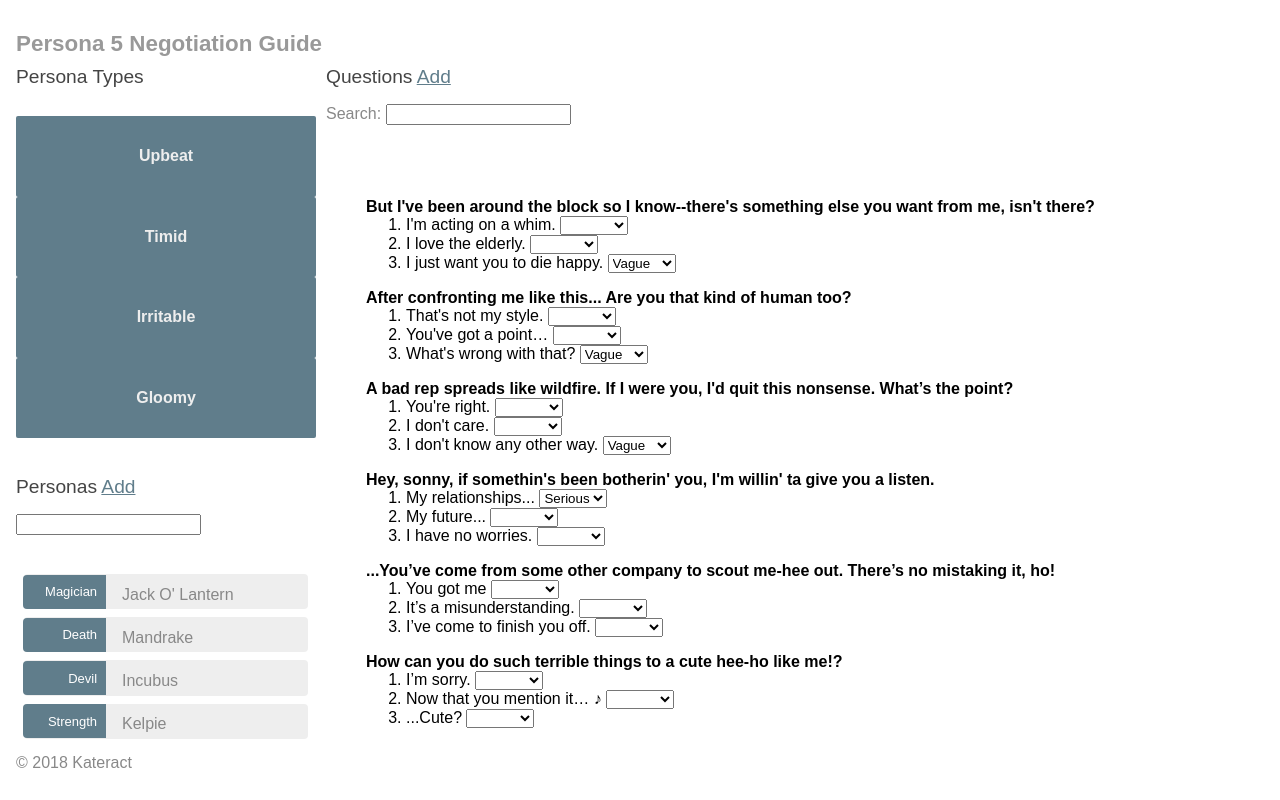
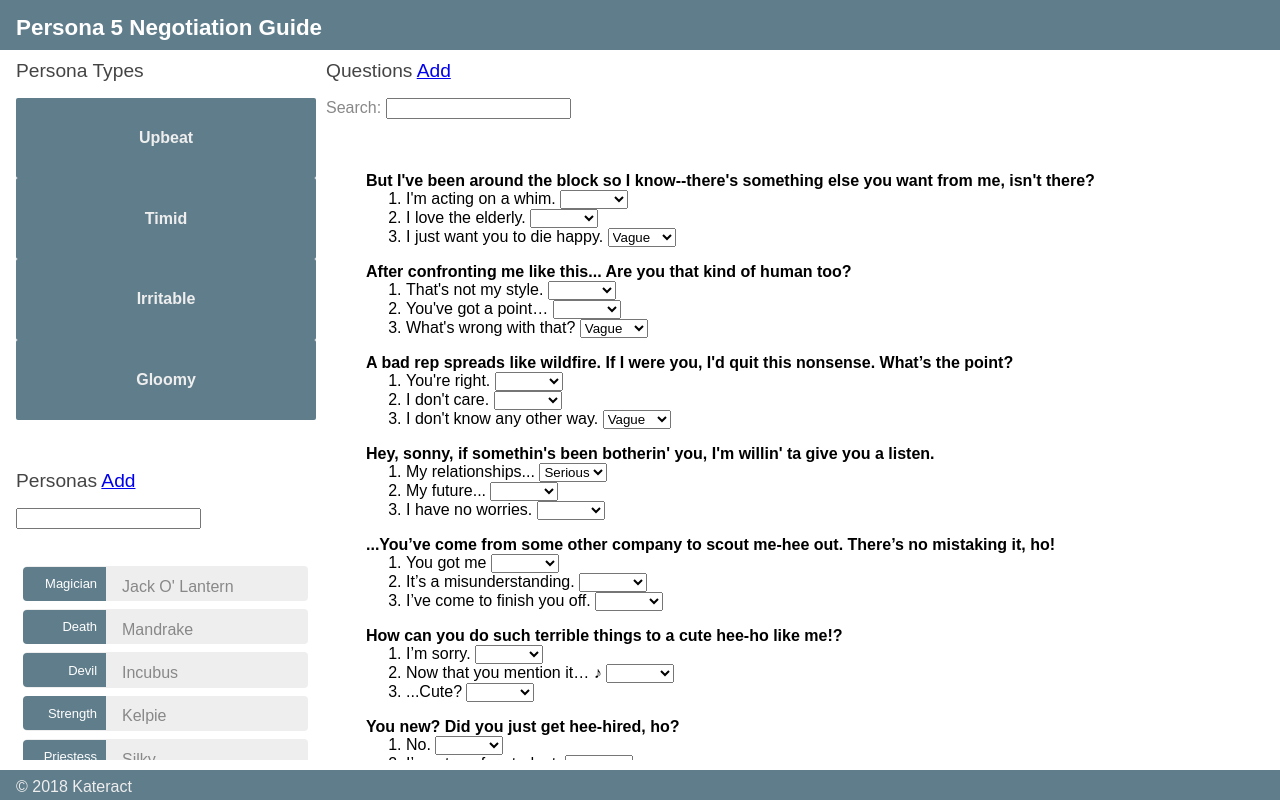
Before and after one commit to kateract/persona5negotiation, an Angular app: page /questions in a window 1280 px wide. Built offline with nearby package versions, Linux system fonts and the light colour scheme.

Commit message:
more formatting

```diff
--- a/src/app/app.component.css
+++ b/src/app/app.component.css
@@ -1,7 +1,7 @@
 /* AppComponent's private CSS styles */
 h1 {
   font-size: 1.4em;
-  color: #999;
+  color: white;
   margin-bottom: 0;
 }
 h2 {
@@ -28,52 +28,56 @@
   color: #039be5;
 }
 
-
 .container {
   display: grid;
-  grid-template-columns: 300px 1fr;
-  grid-template-rows: 40px 40px 40px 300px 80px 1fr 30px;
+  grid-template-areas:
+  "header header"
+  "types-content questions-content"
+  "personas-content questions-content"
+  "footer footer";
+  grid-template-columns: calc(1em + 300px) 1fr;
+  grid-template-rows: 50px 400px 1fr 30px;
   grid-gap: 10px;
-  height: calc(100vh - 2em);
+  height: calc(100vh);
 }
-.title {
-  grid-column-start: 1;
-  grid-column-end: 3;
+
+header {
+  grid-area: header;
+  background-color: #607d8b;
+  padding-left: 1em;
 }
-.types-title {
-  grid-column: 1;
-  grid-row: 2;
+types-content {
+  padding-left: 1em;
+  grid-area: types-content;
 }
-.types-content {
-  grid-column: 1;
-  grid-row-start: 3;
-  grid-row-end: 5;
-}
-.personas-title {
-  grid-column: 1;
-  grid-row: 5;
-}
-.personas-content{
-  grid-column: 1;
-  grid-row: 6;
+personas-content{
+  padding-left: 1em;
+  grid-area: personas-content;
   overflow: auto;
 }
-.questions-title {
-  grid-column: 2;
-  grid-row-start: 2;
-  grid-row-end: 4;
+questions-content {
+  grid-area: questions-content;
+  /* overflow: auto; */
 }
-.questions-content {
-  grid-column: 2;
-  grid-row-start: 4;
-  grid-row-end: 7;
-  overflow: auto;
+footer {
+  padding-left: 1em;
+  padding-top: 8px;
+  grid-area: footer;
+  background-color: #607d8b;
+  color: #eeeeee;
 }
-.footer {
-  grid-column-start: 1;
-  grid-column-end: 3;
-  grid-row: 7;
+
+
+@media (max-width: 500px) {
+  .container {
+    grid-template-areas:
+      "header"
+      "types-content"
+      "personas-content"
+      "questions-content"
+      "footer";
+    grid-template-rows: auto auto auto auto auto;
+    height: unset;
+
+  }
 }
-@media (max-width: 500px) {
-
-}
--- a/src/app/app.component.html
+++ b/src/app/app.component.html
@@ -1,28 +1,13 @@
 <div class='container'>
-  <div class="title"><h1>{{ title }}</h1></div>
-  <div class='types-title'>
-      <h2>Persona Types</h2>
-  </div>
-  <div class="types-content">
+  <header><h1>{{ title }}</h1></header>
+  <types-content>
     <app-dashboard></app-dashboard>
-  </div>
-  <div class='personas-title'>
-      <h2>Personas <a routerLink='/add/persona'>Add</a></h2>
-      <input type="text" [(ngModel)]='searchString' />
-  </div>
-  <div class='personas-content'>
+  </types-content>
+  <personas-content>
     <app-personas></app-personas>
-  </div>
-  <div class="questions-title">
-      <h2>Questions
-        <a routerLink='/add/question'>Add</a>
-      </h2>
-      <label>Search:
-        <input type="text" [(ngModel)]='this.searchString' (onChange)='this.filter(this.searchString)'>
-      </label>
-  </div>
-  <div class="questions-content">
+  </personas-content>
+  <questions-content>
     <router-outlet></router-outlet>
-  </div>
-  <div class="footer">© 2018 Kateract</div>
+  </questions-content>
+  <footer>© 2018 Kateract</footer>
 </div>
--- a/src/app/app.module.ts
+++ b/src/app/app.module.ts
@@ -1,5 +1,5 @@
 import { BrowserModule } from '@angular/platform-browser';
-import { NgModule } from '@angular/core';
+import { NgModule, CUSTOM_ELEMENTS_SCHEMA } from '@angular/core';
 import { FormsModule } from '@angular/forms';
 
 import { AppComponent } from './app.component';
@@ -35,6 +35,7 @@
     AppRoutingModule,
   ],
   providers: [],
-  bootstrap: [AppComponent]
+  bootstrap: [AppComponent],
+  schemas: [CUSTOM_ELEMENTS_SCHEMA]
 })
 export class AppModule { }
--- a/src/app/dashboard/dashboard.component.css
+++ b/src/app/dashboard/dashboard.component.css
@@ -4,7 +4,11 @@
   padding-right: 20px;
   padding-bottom: 10px;
 } */
-
+h2 {
+  font-size: 1.2em;
+  margin-top: 0;
+  padding-top: 0;
+}
 a {
   text-decoration: none;
 }
--- a/src/app/dashboard/dashboard.component.html
+++ b/src/app/dashboard/dashboard.component.html
@@ -1,3 +1,6 @@
+<types-title>
+    <h2>Persona Types</h2>
+</types-title>
 <div class="grid grid=pad">
   <a *ngFor="let type of types" class="type" routerLink="/questions/{{type}}">
     <div class="module type">
--- a/src/app/personas/personas.component.css
+++ b/src/app/personas/personas.component.css
@@ -1,6 +1,11 @@
 /* personasComponent's private CSS styles */
+h2 {
+  font-size: 1.2em;
+  margin-top: 0;
+  padding-top: 0;
+}
+
 .personas {
-  margin: 0 0 2em 0;
   list-style-type: none;
   padding: 0;
   width: 100%;
@@ -49,3 +54,20 @@
   margin-right: .8em;
   border-radius: 4px 0 0 4px;
 }
+
+main {
+  display: grid;
+  grid-template-areas:
+    "ptitle"
+    "pcontent";
+  grid-template-rows: 80px 1fr;
+  height: 100%
+}
+
+personas-header {
+  grid-area: ptitle;
+}
+personas-content {
+  grid-area: pcontent;
+  overflow: auto;
+}
--- a/src/app/personas/personas.component.html
+++ b/src/app/personas/personas.component.html
@@ -1,8 +1,20 @@
-<ul class='personas'>
-    <li *ngFor='let persona of personas | personaFilter: searchString' (click)='selectPersona(persona)'>
-        <a routerLink='/questions/{{persona.type.type}}'><span class='badge'>{{persona.arcana}}</span> {{persona.name}}</a>
-    </li>
-  </ul>
-  <div *ngIf='selectedPersona'>
-    <app-persona-detail [persona]="selectedPersona" [edit]='false'></app-persona-detail>
-</div>
+<main>
+  <personas-title>
+    <h2>Personas
+      <a routerLink='/add/persona'>Add</a>
+    </h2>
+    <input type="text" [(ngModel)]='searchString' />
+  </personas-title>
+  <personas-content>
+    <div *ngIf='selectedPersona'>
+      <app-persona-detail [persona]="selectedPersona" [edit]='false'></app-persona-detail>
+    </div>
+    <ul class='personas'>
+      <li *ngFor='let persona of personas | personaFilter: searchString' (click)='selectPersona(persona)'>
+        <a routerLink='/questions/{{persona.type.type}}'>
+          <span class='badge'>{{persona.arcana}}</span> {{persona.name}}</a>
+      </li>
+    </ul>
+
+  </personas-content>
+</main>
--- a/src/app/questions/questions.component.css
+++ b/src/app/questions/questions.component.css
@@ -1,3 +1,8 @@
+h2 {
+  font-size: 1.2em;
+  margin-top: 0;
+  padding-top: 0;
+}
 li.question {
   padding-top: 1em;
   color: black;
@@ -18,3 +23,20 @@
 .neutral {
   color: black;
 }
+
+.content {
+  display: grid;
+  grid-template-areas:
+    "title"
+    "content";
+  grid-template-rows: 80px 1fr;
+  height: 100%
+}
+
+questions-header {
+  grid-area: title;
+}
+questions-content {
+  grid-area: content;
+  overflow: auto;
+}
--- a/src/app/questions/questions.component.html
+++ b/src/app/questions/questions.component.html
@@ -1,4 +1,13 @@
-<div class="questions-content">
+<div class="content">
+  <questions-header>
+    <h2>Questions
+        <a routerLink='/add/question'>Add</a>
+    </h2>
+    <label>Search:
+        <input type="text" [(ngModel)]='this.searchString' (onChange)='this.filter(this.searchString)'>
+    </label>
+  </questions-header>
+  <questions-content>
     <ul>
       <li class='question' *ngFor='let question of questions | questionFilter : searchString'>{{question.text}}
         <ol>
@@ -13,4 +22,5 @@
         </ol>
       </li>
     </ul>
+  </questions-content>
 </div>
--- a/src/styles.css
+++ b/src/styles.css
@@ -10,7 +10,7 @@
   font-weight: lighter;
 }
 body {
-  margin: 1em
+  margin: 0em;
 }
 body, input[text], button {
   color: #888;
```
Lines whose indentation alone changed are shown as unchanged.
